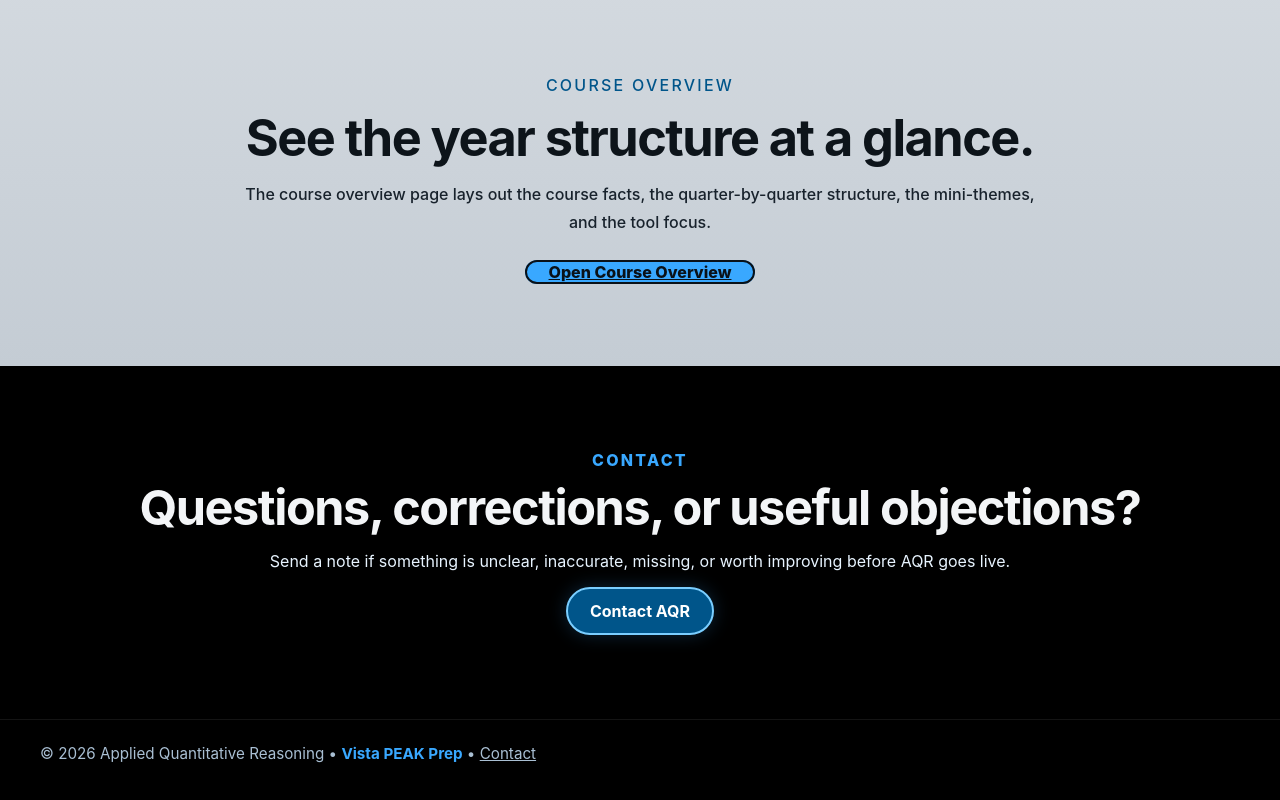
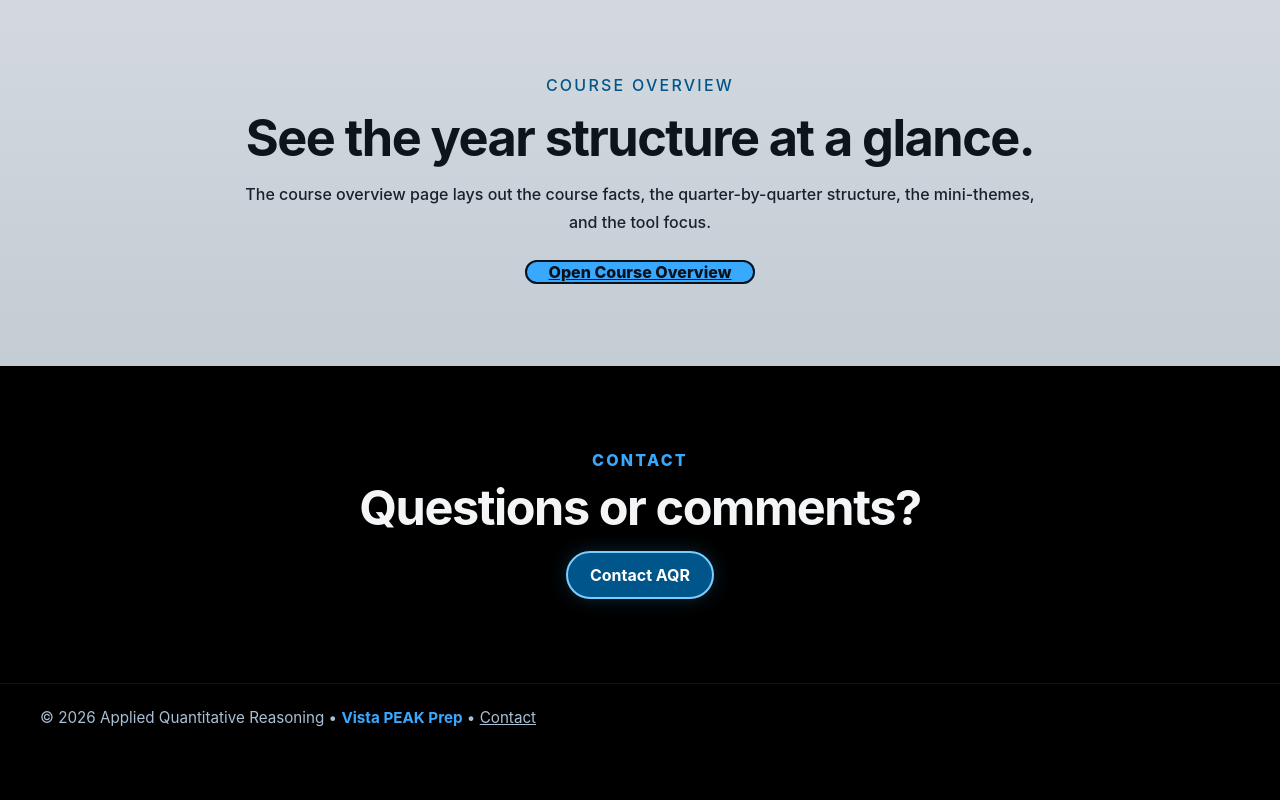
Before and after one commit to SuperDudePro/AQR-Site, a React (Vite) app: page / in a window 1280 px wide. Shown: the part 2063-2863 px from the top of the page. After the commit the page ends 2833 px from the top, so only its background shows below. Built offline with nearby package versions, Linux system fonts and the light colour scheme.

Commit message:
Simplify AQR home contact section

```diff
--- a/src/AQR.tsx
+++ b/src/AQR.tsx
@@ -304,10 +304,7 @@ function AQR({ onNavigateWhy, onNavigateOverview, onNavigatePosters, onNavigateC
         <section className="aqr-section aqr-contact-section" aria-labelledby="aqr-contact-title">
           <div className="aqr-wrap aqr-overview-preview">
             <p className="aqr-kicker">Contact</p>
-            <h2 className="aqr-heading-light" id="aqr-contact-title">Questions, corrections, or useful objections?</h2>
-            <p className="aqr-contact-text">
-              Send a note if something is unclear, inaccurate, missing, or worth improving before AQR goes live.
-            </p>
+            <h2 className="aqr-heading-light" id="aqr-contact-title">Questions or comments?</h2>
             <a
               className="aqr-button aqr-button-top"
               href="#/contact"
```
